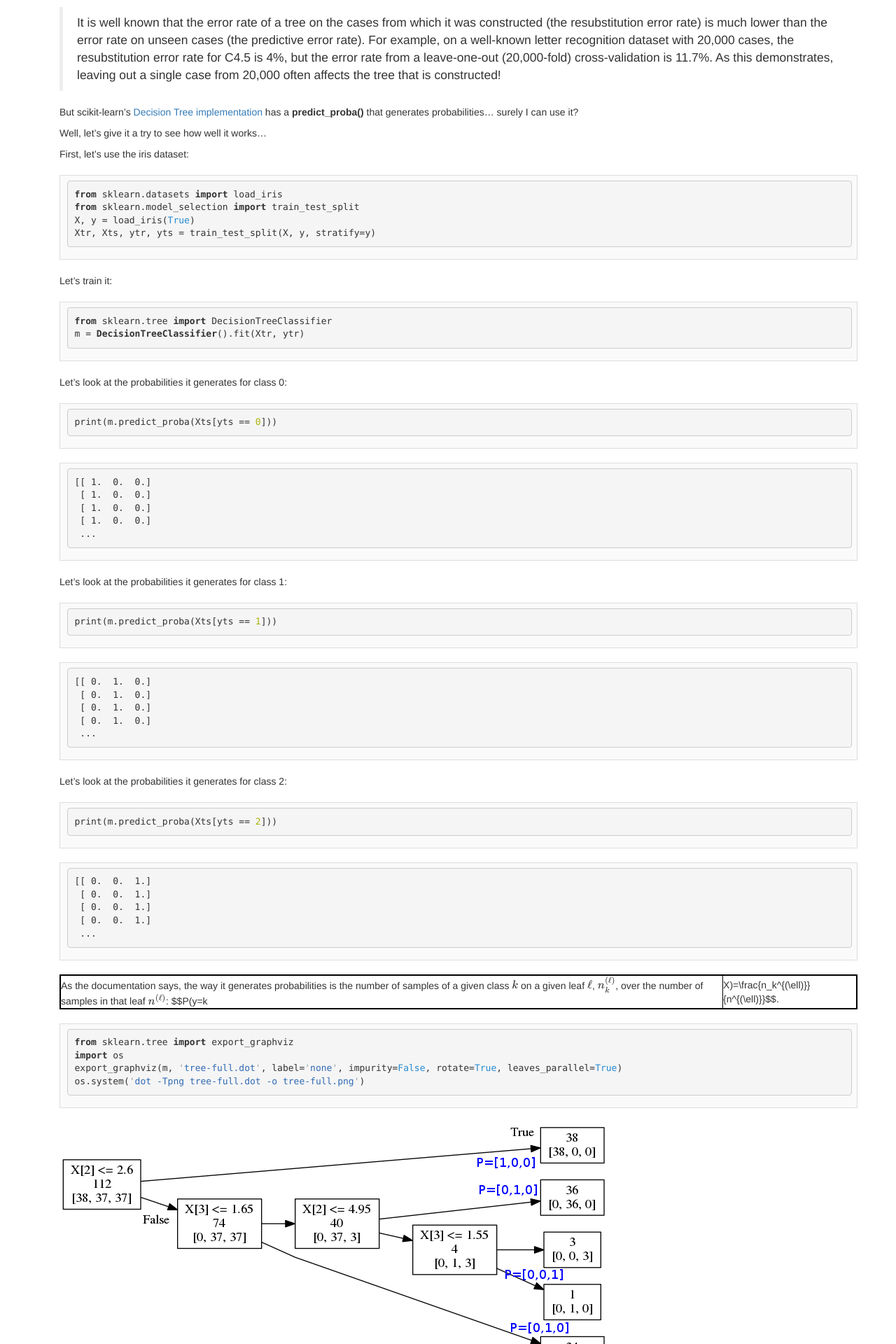
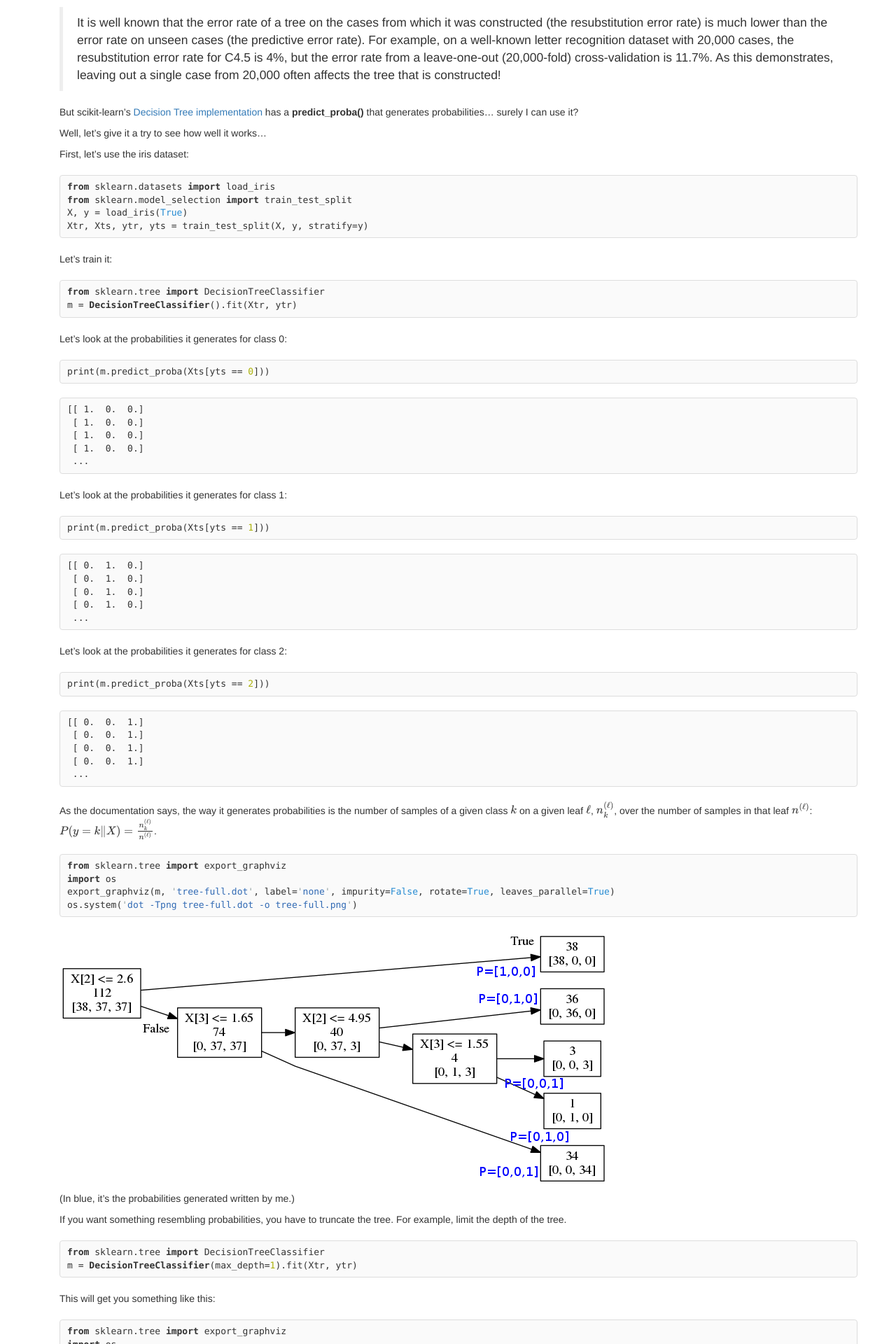
Before and after one commit to rpmcruz/rpmcruz.github.io, a Jekyll site: the page built from _posts/2018-02-09-probabilities-trees.md, in a window 1280 px wide. Shown: the part 384-2304 px from the top of the page at 70% size. Built offline with Jekyll 4.4.1, drawn with Linux system fonts in a browser that asks for light colours; formulas are drawn with MathJax 3; comment, search, counter and statistics services are not loaded.

````diff
--- a/_layouts/default.html
+++ b/_layouts/default.html
@@ -8,7 +8,7 @@
 <link rel="stylesheet" type="text/css" href="{{ site.baseurl }}/style.css" />
 {% feed_meta %}
 <link rel="stylesheet" href="https://maxcdn.bootstrapcdn.com/bootstrap/3.3.7/css/bootstrap.min.css" integrity="sha384-BVYiiSIFeK1dGmJRAkycuHAHRg32OmUcww7on3RYdg4Va+PmSTsz/K68vbdEjh4u" crossorigin="anonymous">
-<script src="https://cdn.mathjax.org/mathjax/latest/MathJax.js?config=TeX-AMS-MML_HTMLorMML" type="text/javascript"></script>
+<script src='https://cdnjs.cloudflare.com/ajax/libs/mathjax/2.7.2/MathJax.js?config=TeX-MML-AM_CHTML'></script>
 </head>
 
 <body class="container">
--- a/_posts/2018-02-09-probabilities-trees.md
+++ b/_posts/2018-02-09-probabilities-trees.md
@@ -73,7 +73,7 @@ print(m.predict_proba(Xts[yts == 2]))
  ...
 ```
 
-As the documentation says, the way it generates probabilities is the number of samples of a given class $$k$$ on a given leaf $$\ell$$, $$n_k^{(\ell)}$$, over the number of samples in that leaf $$n^{(\ell)}$$: $$P(y=k|X)=\frac{n_k^{(\ell)}}{n^{(\ell)}}$$.
+As the documentation says, the way it generates probabilities is the number of samples of a given class $$k$$ on a given leaf $$\ell$$, $$n_k^{(\ell)}$$, over the number of samples in that leaf $$n^{(\ell)}$$: $$P(y=k\|X)=\frac{n_k^{(\ell)}}{n^{(\ell)}}$$.
 
 ```python
 from sklearn.tree import export_graphviz
--- a/_sass/_highlights.scss
+++ b/_sass/_highlights.scss
@@ -1,4 +1,4 @@
-div.highlight {
+pre.highlight {
     background-color: rgb(250, 250, 250);
     padding: 7px 7px 7px 10px;
     border: 1px solid #ddd;
````
